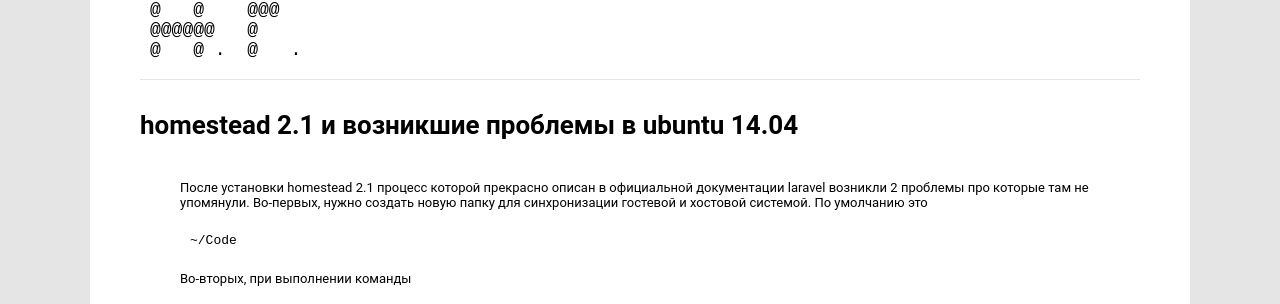
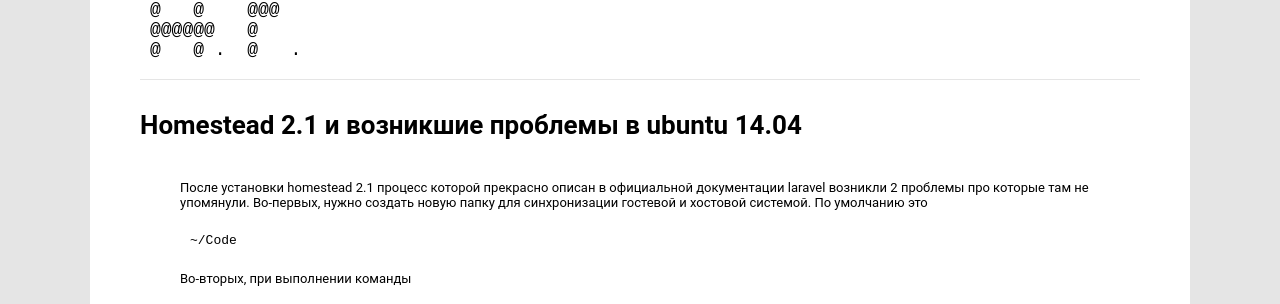
Before and after one commit to aproskurnov/blog-source, a Jekyll site: the page built from _posts/2014-12-1-1.md, in a window 1280 px wide. Shown: the part 159-463 px from the top of the page. Built offline with Jekyll 4.4.1, drawn with Linux system fonts in a browser that asks for light colours; comment, search, counter and statistics services are not loaded; part of the change alters nothing that is shown.

```diff
--- a/_layouts/default.html
+++ b/_layouts/default.html
@@ -4,6 +4,16 @@
 	<meta charset="UTF-8">
 	<title>Aleksey Proskurnov personal blog</title>
 	<style>{% include layout.css%}</style>
+    <script>
+  (function(i,s,o,g,r,a,m){i['GoogleAnalyticsObject']=r;i[r]=i[r]||function(){
+     (i[r].q=i[r].q||[]).push(arguments)},i[r].l=1*new Date();a=s.createElement(o),
+       m=s.getElementsByTagName(o)[0];a.async=1;a.src=g;m.parentNode.insertBefore(a,m)
+         })(window,document,'script','//www.google-analytics.com/analytics.js','ga');
+
+  ga('create', 'UA-57255553-1', 'auto');
+    ga('send', 'pageview');
+
+    </script>
 </head>
 <body>
 
--- a/_posts/2014-12-1-1.md
+++ b/_posts/2014-12-1-1.md
@@ -1,6 +1,6 @@
 ---
 layout: post
-title: homestead 2.1 и возникшие проблемы в ubuntu 14.04
+title: Homestead 2.1 и возникшие проблемы в ubuntu 14.04
 ---
 После установки homestead 2.1 процесс которой прекрасно описан в официальной документации laravel возникли 2 проблемы про которые там не упомянули.
 Во-первых, нужно создать новую папку для синхронизации гостевой и хостовой системой. По умолчанию это
```
